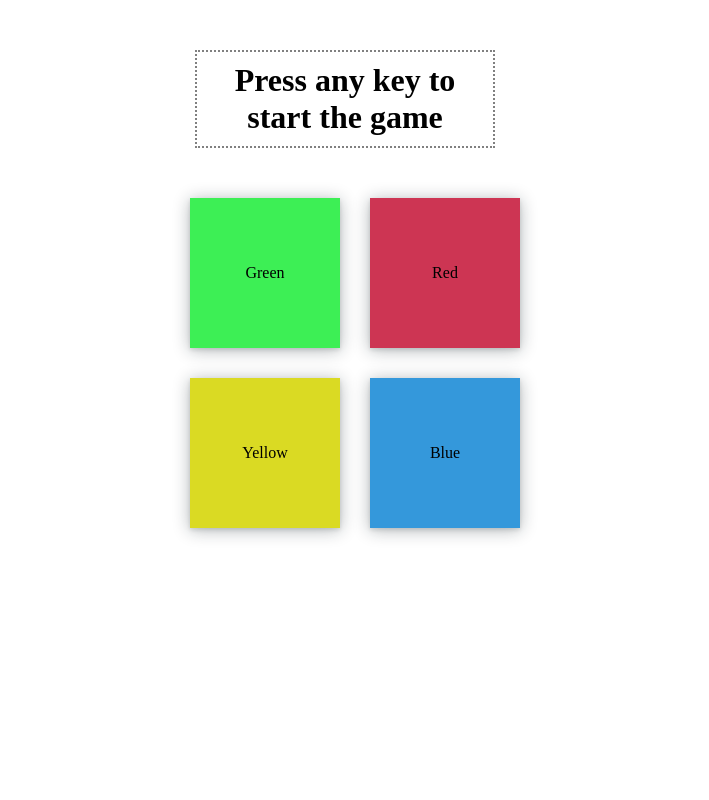
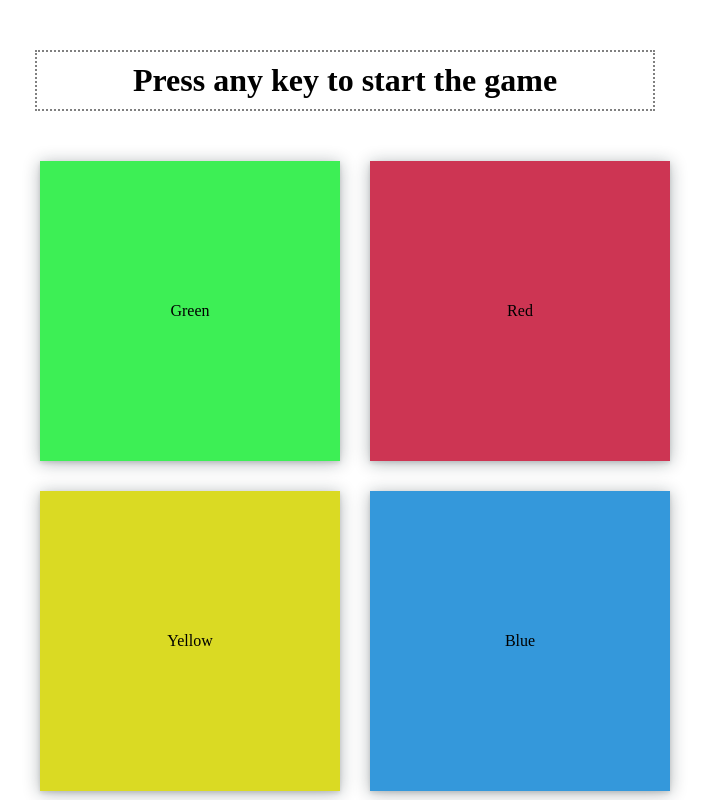
Before and after one commit to tanvirim/simon-game, a plain HTML site: page index.html in a window 1280 px wide. Shown: the whole page, without its empty margins (295-1004 px from the left). Drawn offline with nearby package versions, Linux system fonts and the light colour scheme.

Commit message:
size increase 2X  of colored div

```diff
--- a/style.css
+++ b/style.css
@@ -4,18 +4,18 @@
     padding:0;
   }
   h1{
-    width: 300px;
+    width: 620px;
     border: 2px dotted grey;
     margin: 50px auto ;
     padding: 10px;
     text-align: center;
   }
   .wrapper{
-    width:310px ;
+    width:610px ;
     margin: auto;
     text-align: center;
     display: grid;
-    grid-template-columns: repeat(2, 150px);
+    grid-template-columns: repeat(2, 300px);
     grid-gap: 30px ;
 
   }
@@ -23,9 +23,9 @@
     box-shadow: rgba(14, 30, 37, 0.12) 0px 2px 4px 0px, rgba(14, 30, 37, 0.32) 0px 2px 16px 0px;
     height:auto;
     background-color: aqua;
-    height: 150px;
-    width: 150px;
-    line-height: 150px;
+    height: 300px;
+    width: 300px;
+    line-height: 300px;
   }
 
   .green{
```
